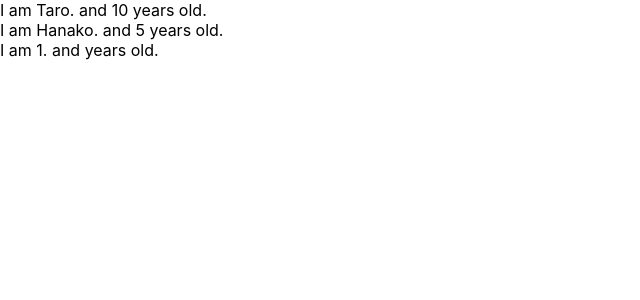
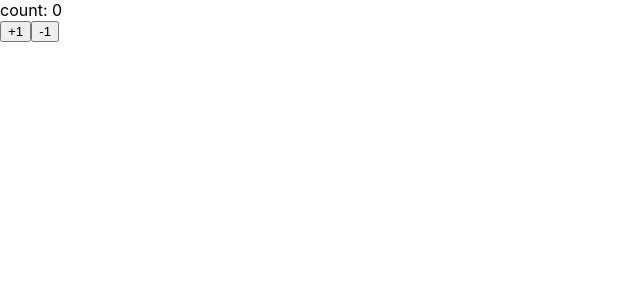
Before and after one commit to h5810yyabe/react-redux, a React (Create React App) app: page / in a window 1280 px wide. Shown: the top 300 px of the page, without its empty margins (0-640 px from the left). Built offline with nearby package versions, Linux system fonts and the light colour scheme.

Commit message:
stateを作成

```diff
--- a/src/App.js
+++ b/src/App.js
@@ -1,37 +1,34 @@
-import React from 'react';
-import PropTypes from 'prop-types';
+import React, { Component } from 'react';
+
+
 //functional component
-function App() {
-  const profiles = [
-    {
-      name: "Taro",age:10
-    },
-    {
-      name: "Hanako",age:5
-    },
-    {
-      name: 1
-    }
-  ];
-  return (
-    <div>
-      {
-        profiles.map((profile,index) => {
-          return <User name={profile.name} age={profile.age} key={index} />;
-        })
-      }
-    </div>
-  );
+const App = () => (<Counter></Counter>)
+
+
+class Counter extends Component {
+  constructor(props) {
+    super(props)
+    this.state = {count: 0}
+  }
+
+  handlePlusButton = () => {
+    //setStateを実行すると、stateが実行されたあとに差分のrenderが実行される
+    this.setState({count: this.state.count+1})
+  }
+
+  handleMinusButton = () => {
+    this.setState({count: this.state.count-1})
+  }
+
+  render() {
+    return (
+      <React.Fragment>
+        <div>count: {this.state.count}</div>
+        <button onClick={this.handlePlusButton}>+1</button>
+        <button onClick={this.handleMinusButton}>-1</button>
+      </React.Fragment>
+    )
+  }
 }
 
-const User = (props) =>{
-return <div>I am {props.name}. and {props.age} years old.</div>;
-}
-
-User.propTypes = {
-  name: PropTypes.string,
-  age: PropTypes.number.isRequired
-}
-
-
 export default App;
```
